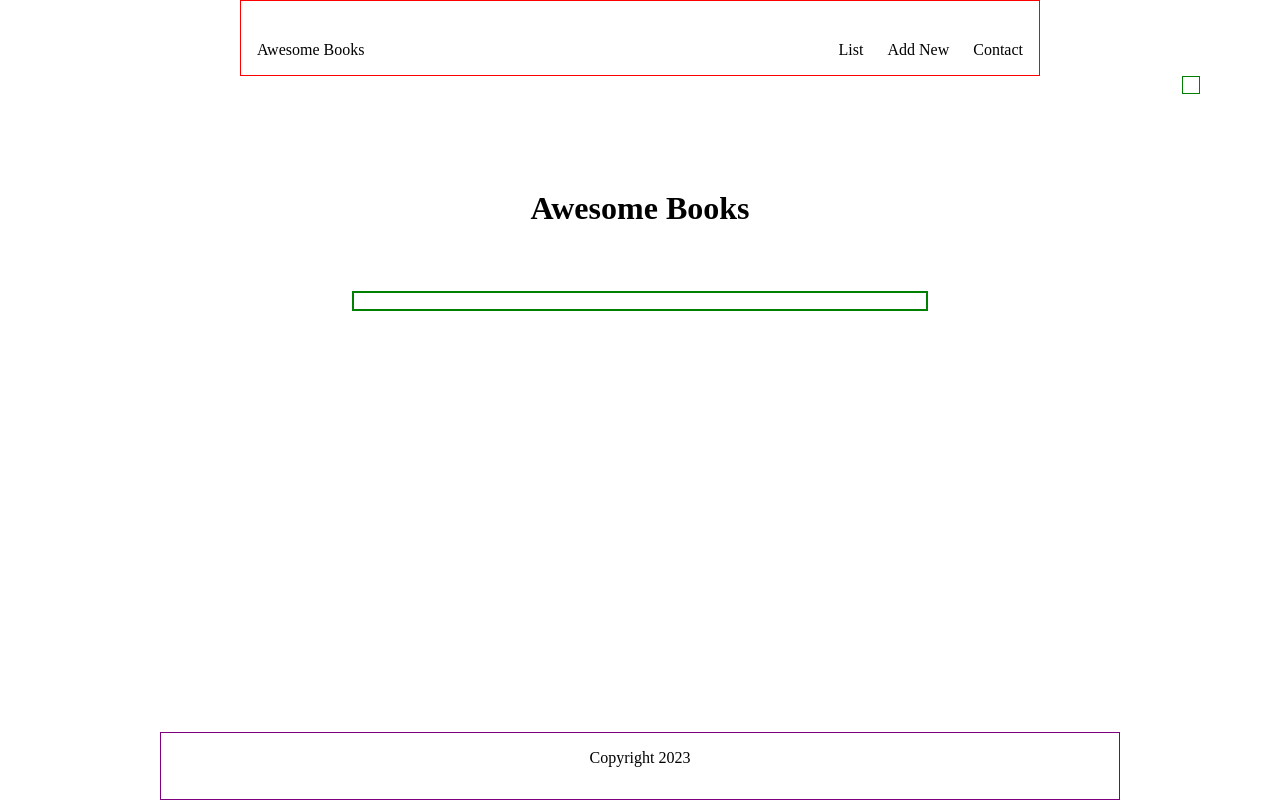
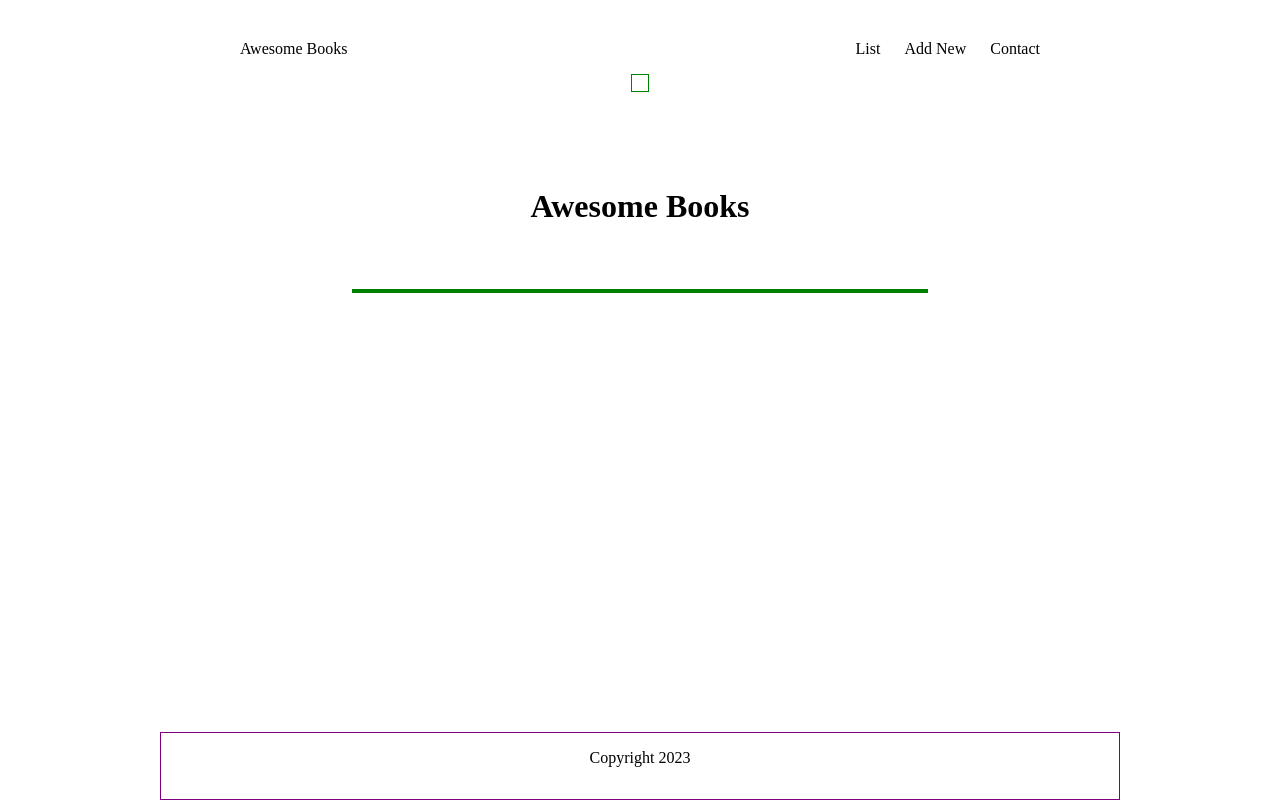
Before and after one commit to badger-99/Book-List, a website: page index.html in a window 1280 px wide. Drawn offline with Linux system fonts and the light colour scheme.

Commit message:
Adjust margins and paddings

```diff
--- a/styles.css
+++ b/styles.css
@@ -32,8 +32,8 @@ li {
 }
 
 #header {
-  border: 1px solid red;
-  padding: 2.5rem 1rem 1rem;
+  /* border: 1px solid red; */
+  padding: 2.5rem 0 1rem;
   max-width: 50rem;
   margin: 0 auto;
 }
@@ -45,7 +45,7 @@ li {
 #date {
   border: 1px solid green;
   width: fit-content;
-  margin-left: auto;
+  margin:0 auto;
   padding: 0.5rem;
 }
 
@@ -63,7 +63,7 @@ main {
 #main-content {
   border: 2px solid green;
   margin: 1rem 0;
-  padding: 0.5rem;
+  padding: 0.01rem;
 }
 
 #book-list {
@@ -91,7 +91,7 @@ main {
   display: flex;
   flex-direction: row;
   justify-content: space-between;
-  padding: 0.25rem;
+  padding: 0.84rem;
 }
 
 .book:nth-child(even) {
```
